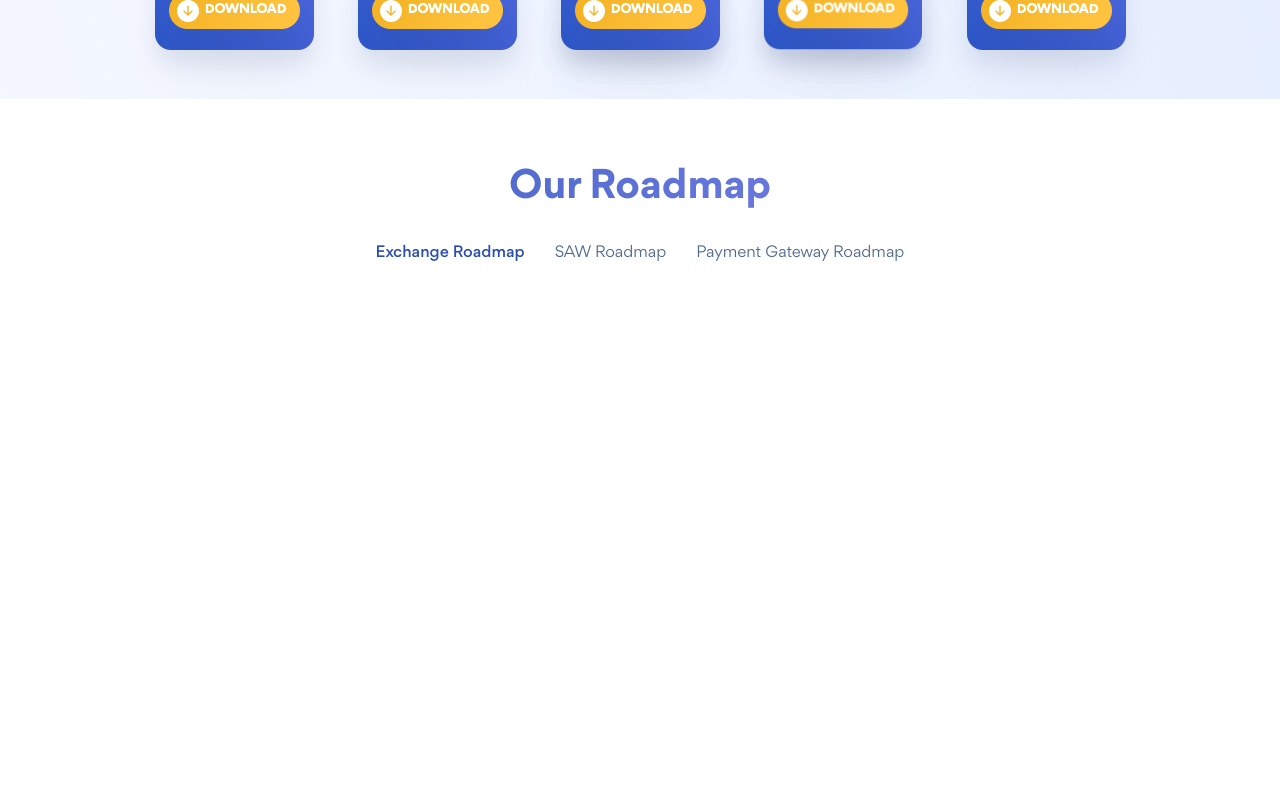
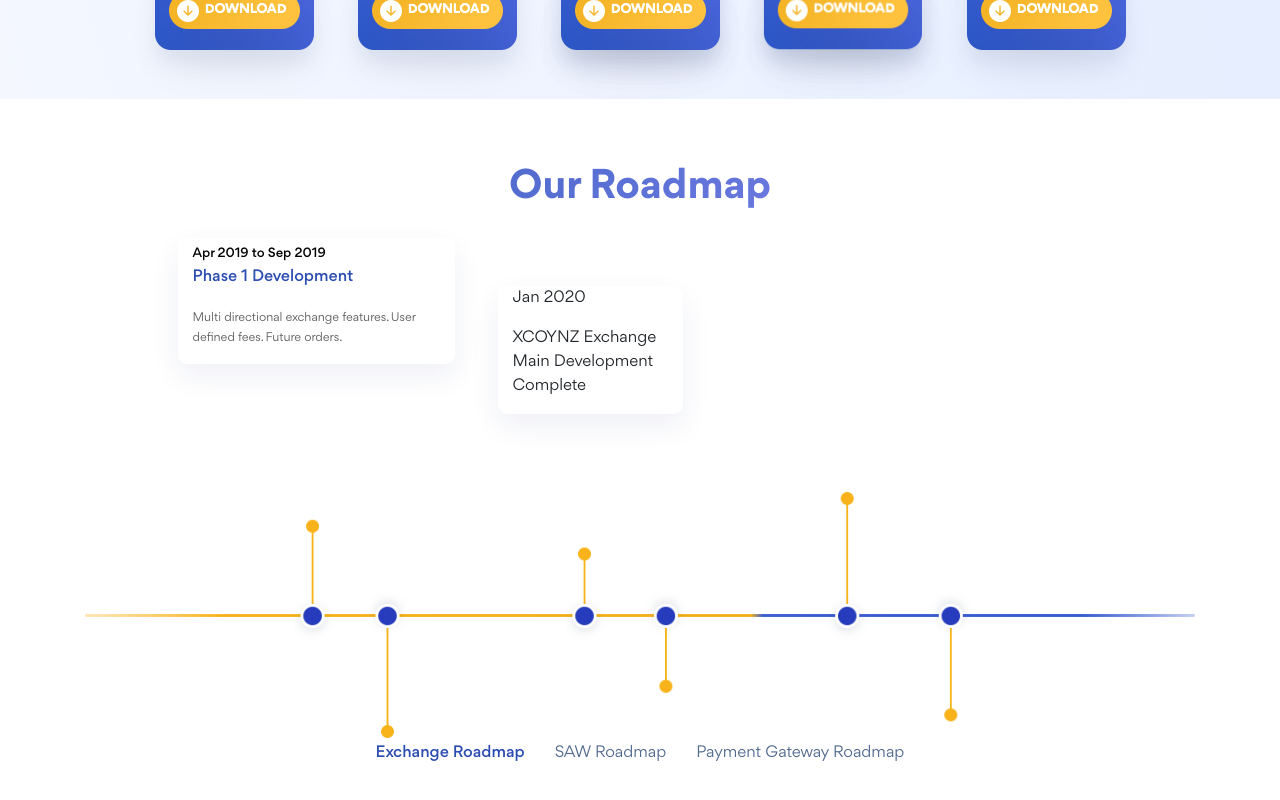
Before and after one commit to cassidypignatello/xcoynz, a React (Create React App) app: page / in a window 1280 px wide. Shown: the part 4397-5197 px from the top of the page. Built offline with nearby package versions, Linux system fonts and the light colour scheme.

Commit message:
makes reuseable TimelineMarker component

```diff
--- a/src/components/Roadmap/ExchangeTimeline.js
+++ b/src/components/Roadmap/ExchangeTimeline.js
@@ -1,12 +1,48 @@
 import React, { Component } from 'react'
 import { Row, Col } from 'react-bootstrap'
 import styles from './ExchangeTimeline.module.css'
+import timeline from '../../assets/images/exchange-timeline.png'
+import TimelineMarker from './TimelineMarker.js'
 
 export default class ExchangeTimeline extends Component {
   render() {
     return (
       <Row>
-        <Col></Col>
+        <Col
+          xs='auto'
+          md='auto'
+          lg='auto'>
+          <Col
+            xs={{ span: 4, offset: 1 }}
+            sm={{ span: 4, offset: 1 }}
+            md={{ span: 3, offset: 1 }}
+            lg={{ span: 3, offset: 1 }}
+            className={styles.timelineContainer}>
+            <TimelineMarker
+              date='Apr 2019 to Sep 2019'
+              phase='Phase 1 Development'
+              description='Multi directional exchange features. User defined fees. Future orders.'
+            />
+          </Col>
+          <Col
+            xs={{ span: 3, offset: 5 }}
+            sm={{ span: 3, offset: 5 }}
+            md={{ span: 3, offset: 5 }}
+            lg={{ span: 2, offset: 5 }}
+            className={`${styles.timelineContainer} ${styles.mainDevelopment}`}>
+            <Row>
+              <Col className={styles.date}>
+                <p>Jan 2020</p>
+              </Col>
+            </Row>
+            <Row>
+              <Col className={styles.phase}>
+                <p>XCOYNZ Exchange Main Development Complete</p>
+              </Col>
+            </Row>
+          </Col>
+          <img src={timeline} className='img-fluid' />
+        </Col>
       </Row>
     )
   }
--- a/src/components/Roadmap/ExchangeTimeline.module.css
+++ b/src/components/Roadmap/ExchangeTimeline.module.css
@@ -0,0 +1,22 @@
+.timelineContainer {
+  border-radius: 9px;
+  box-shadow: 0px 12px 30px 0 rgba(22, 36, 123, 0.07);
+  background-color: #ffffff;
+  font-family: 'Gordita';
+  font-style: normal;
+  font-stretch: normal;
+  letter-spacing: normal;
+}
+
+.mainDevelopment {
+  position: relative;
+  right: 50px;
+  bottom: 78px;
+}
+
+@media (max-width: 768px) {
+  .mainDevelopment {
+    bottom: 0;
+    margin-top: 10px
+  }
+}
--- /dev/null
+++ b/src/components/Roadmap/TimelineMarker.js
@@ -0,0 +1,28 @@
+import React, { Fragment, Component } from 'react'
+import { Row, Col } from 'react-bootstrap'
+import styles from './TimelineMarker.module.css'
+
+export default class TimelineMarker extends Component {
+  render() {
+    const { date, phase, description } = this.props
+    return (
+      <Fragment>
+        <Row>
+          <Col className={styles.date}>
+            <p>{date}</p>
+          </Col>
+        </Row>
+        <Row>
+          <Col className={styles.phase}>
+            <p>{phase}</p>
+          </Col>
+        </Row>
+        <Row>
+          <Col className={styles.description}>
+            <p>{description}</p>
+          </Col>
+        </Row>
+      </Fragment>
+    )
+  }
+}
--- /dev/null
+++ b/src/components/Roadmap/TimelineMarker.module.css
@@ -0,0 +1,23 @@
+.date {
+  height: 24px;
+  font-size: 13px;
+  font-weight: 500;
+  line-height: 2.31;
+  color: #000000;
+  display: inline;
+}
+
+.phase {
+  font-size: 16px;
+  font-weight: 500;
+  line-height: 1.88;
+  color: #2c4db1;
+  align-self: flex-start;
+}
+
+.description {
+  font-size: 12px;
+  font-weight: normal;
+  line-height: 1.67;
+  color: rgba(0, 0, 0, 0.64);
+}
```
